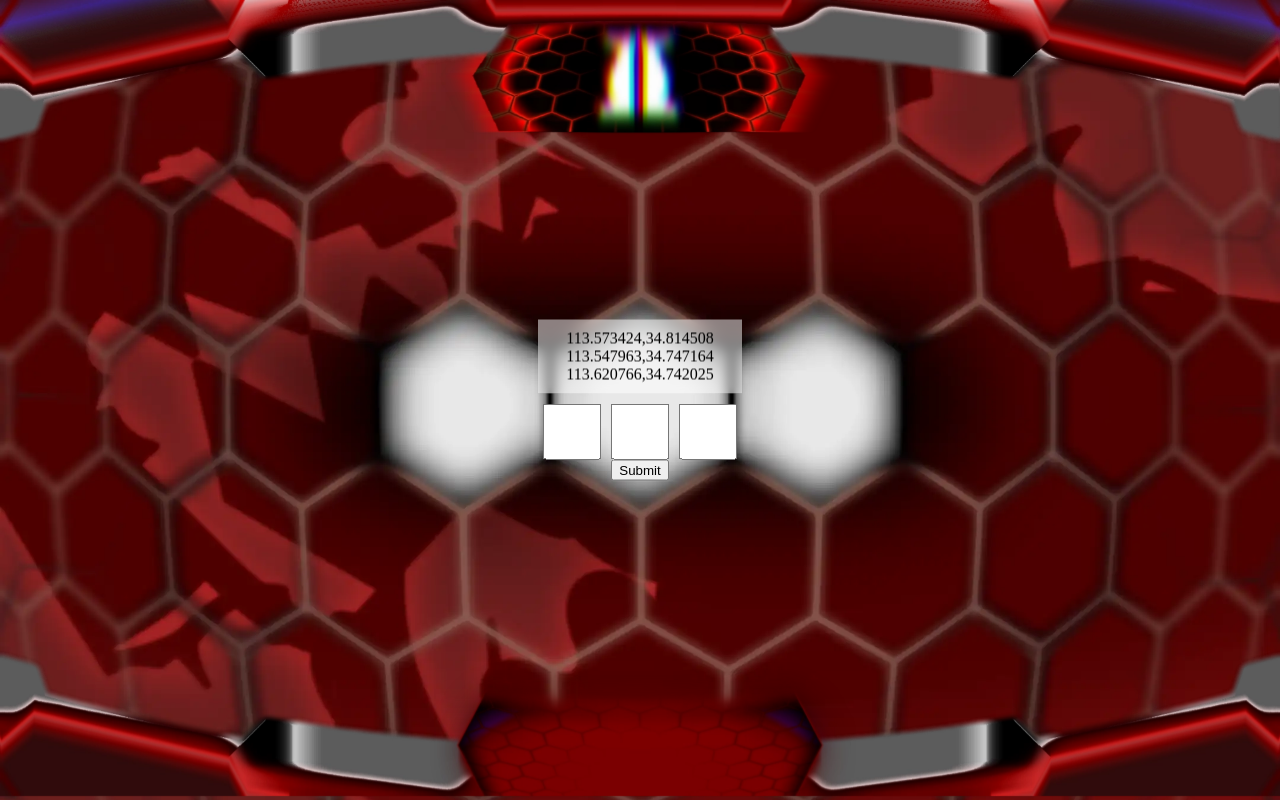
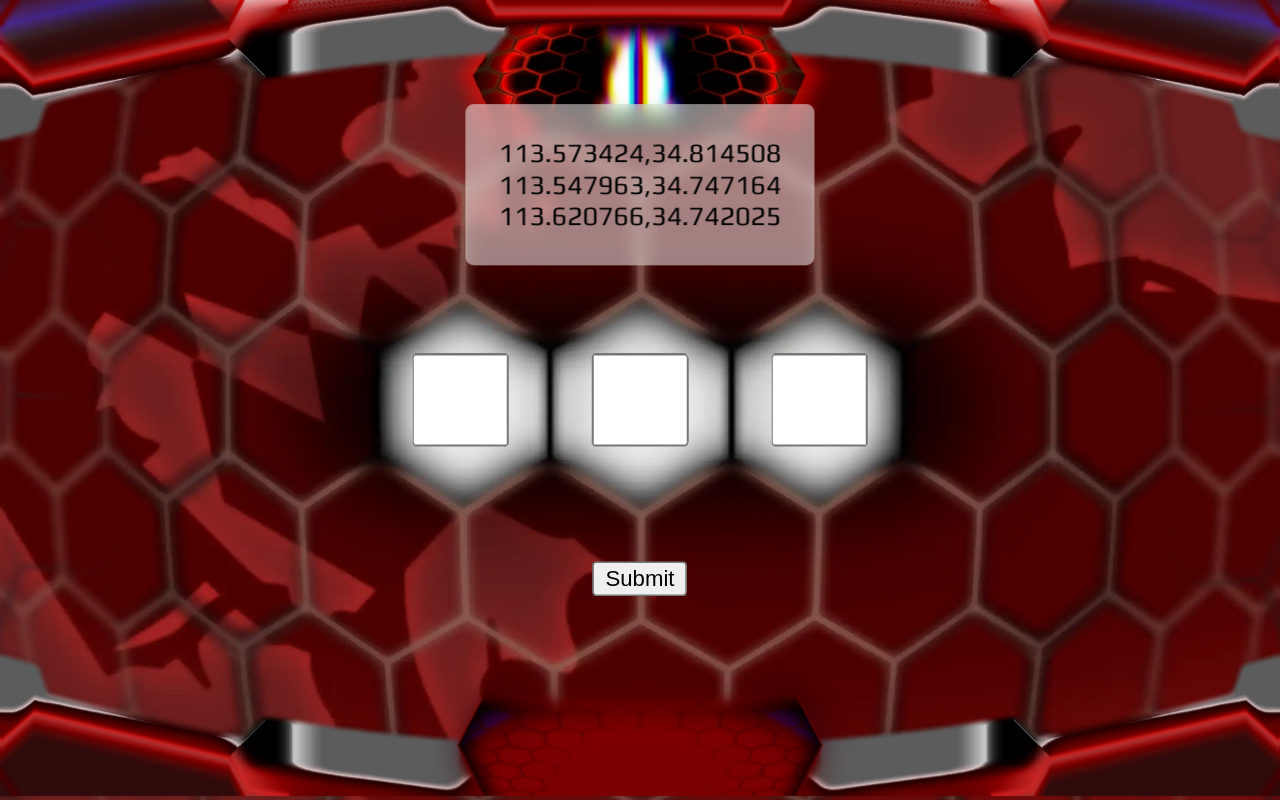
Before and after one commit to MPAMlab/NGU2nd-emoji-puzzle, a Vue app: page / in a window 1280 px wide. Built offline with nearby package versions, Linux system fonts and the light colour scheme; no server answers.

Commit message:
resize-able content div

```diff
--- a/src/App.vue
+++ b/src/App.vue
@@ -13,9 +13,9 @@
     </div>
     <div class="content">
       <div class="password-status">
-        <div :class="{ 'strikethrough': passwordStatus[0].used === 1 }">113.573424,34.814508</div>
-        <div :class="{ 'strikethrough': passwordStatus[1].used === 1 }">113.547963,34.747164</div>
-        <div :class="{ 'strikethrough': passwordStatus[2].used === 1 }">113.620766,34.742025</div>
+        <div :class="{ 'strikethrough': passwordStatus[0].used === 1 }" class="play-regular">113.573424,34.814508</div>
+        <div :class="{ 'strikethrough': passwordStatus[0].used === 1 }" class="play-regular">113.547963,34.747164</div>
+        <div :class="{ 'strikethrough': passwordStatus[0].used === 1 }" class="play-regular">113.620766,34.742025</div>
       </div>
       <div class="emoji-inputs">
         <input type="text" v-model="password[0]" />
@@ -34,7 +34,7 @@
 
 <script>
 import { ref, onMounted } from 'vue';
-
+import { onBeforeUnmount } from 'vue';
 export default {
   setup() {
     const password = ref(['', '', '']);
@@ -93,11 +93,26 @@ export default {
         console.error('Error:', error);
       }
     };
-
+    const scaleContent = () => {
+      const backgroundImg = document.querySelector('.background-image img');
+      if (backgroundImg) {
+        const idealWidth = 770; // 定义理想宽度
+        const currentWidth = backgroundImg.offsetWidth; // 获取当前宽度
+        const scaleFactor = currentWidth / idealWidth; // 计算缩放因子
+        const contentDiv = document.querySelector('.content');
+        if (contentDiv) {
+          contentDiv.style.transform = `translate(-50%, -50%) scale(${scaleFactor})`;
+        }
+      }
+    };
     onMounted(() => {
       fetchPasswordStatus();
+      scaleContent(); // 页面加载时缩放内容
+      window.addEventListener('resize', scaleContent); // 窗口大小改变时重新缩放内容
     });
-
+    onBeforeUnmount(() => {
+      window.removeEventListener('resize', scaleContent);
+    });
     return {
       password,
       submitPassword,
@@ -110,6 +125,7 @@ export default {
 </script>
 
 <style>
+@import url('https://fonts.googleapis.com/css2?family=Play:wght@400;700&display=swap');
 body, html {
   margin: 0;
   padding: 0;
@@ -227,24 +243,40 @@ footer img {
   position: absolute;
   top: 50%;
   left: 50%;
-  transform: translate(-50%, -50%);
+  /* transform: translate(-50%, -50%); 不再需要这里，因为它会在 JS 中设置 */
   z-index: 3;
   text-align: center;
+  display: flex;
+  flex-direction: column;
+  align-items: center;
 }
 
 .password-status {
   background-color: rgba(255, 255, 255, 0.5);
   backdrop-filter: blur(5px);
-  padding: 10px;
-  margin-bottom: 10px;
+  padding: 20px;
+  position: absolute;
+  top: -150px; /* 调整此值以控制与 emoji-inputs 的距离 */
+  left: 50%;
+  transform: translateX(-50%);
+  border-radius: 5px;
 }
 
+.emoji-inputs {
+  display: flex;
+}
+button {
+  position: absolute;
+  bottom: -90px; /* 调整此值以控制与 emoji-inputs 的距离 */
+  left: 50%;
+  transform: translateX(-50%);
+}
 .emoji-inputs input {
   width: 50px;
   height: 50px;
   font-size: 24px;
   text-align: center;
-  margin: 0 5px;
+  margin: 0 25px;
 }
 
 .success {
@@ -258,4 +290,9 @@ footer img {
 .strikethrough {
   text-decoration: line-through;
 }
+.play-regular {
+  font-family: "Play", sans-serif;
+  font-weight: 400;
+  font-style: normal;
+}
 </style>
```
